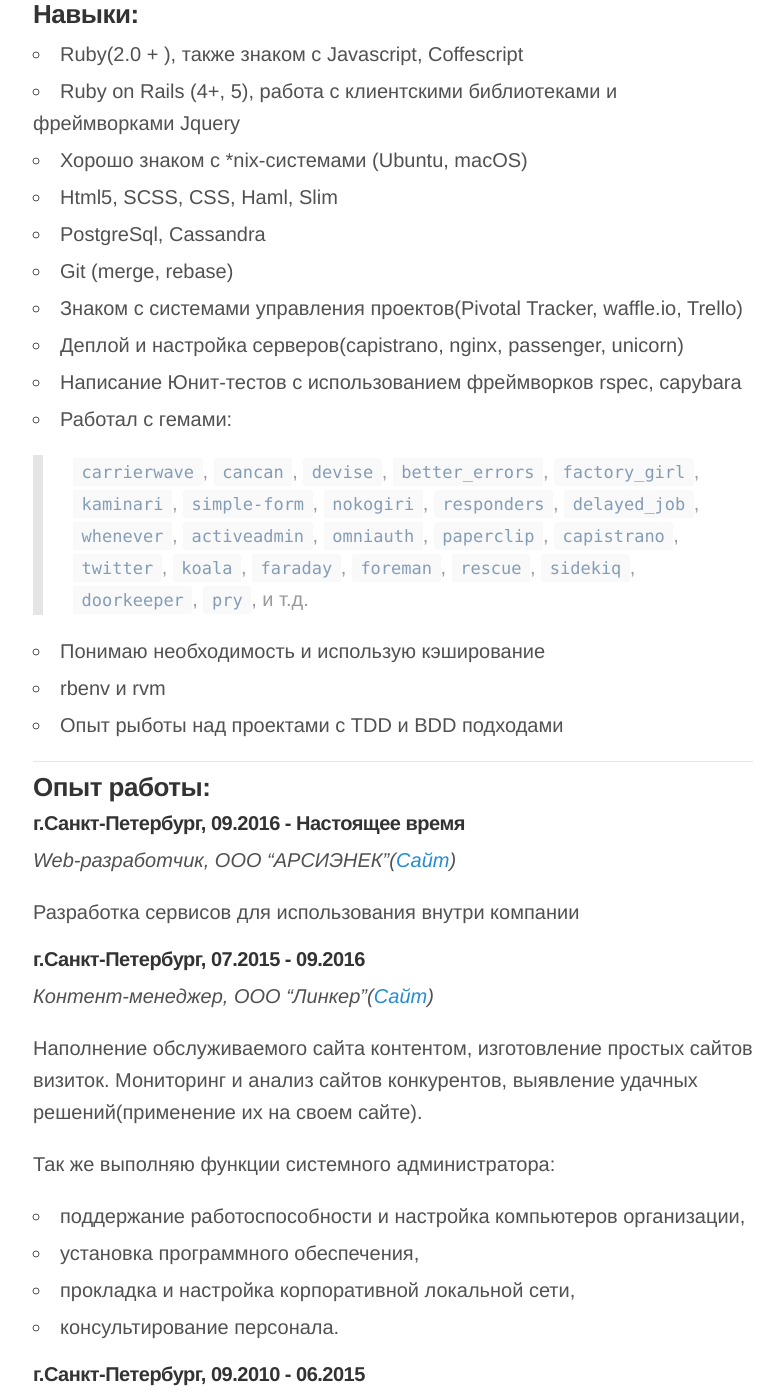
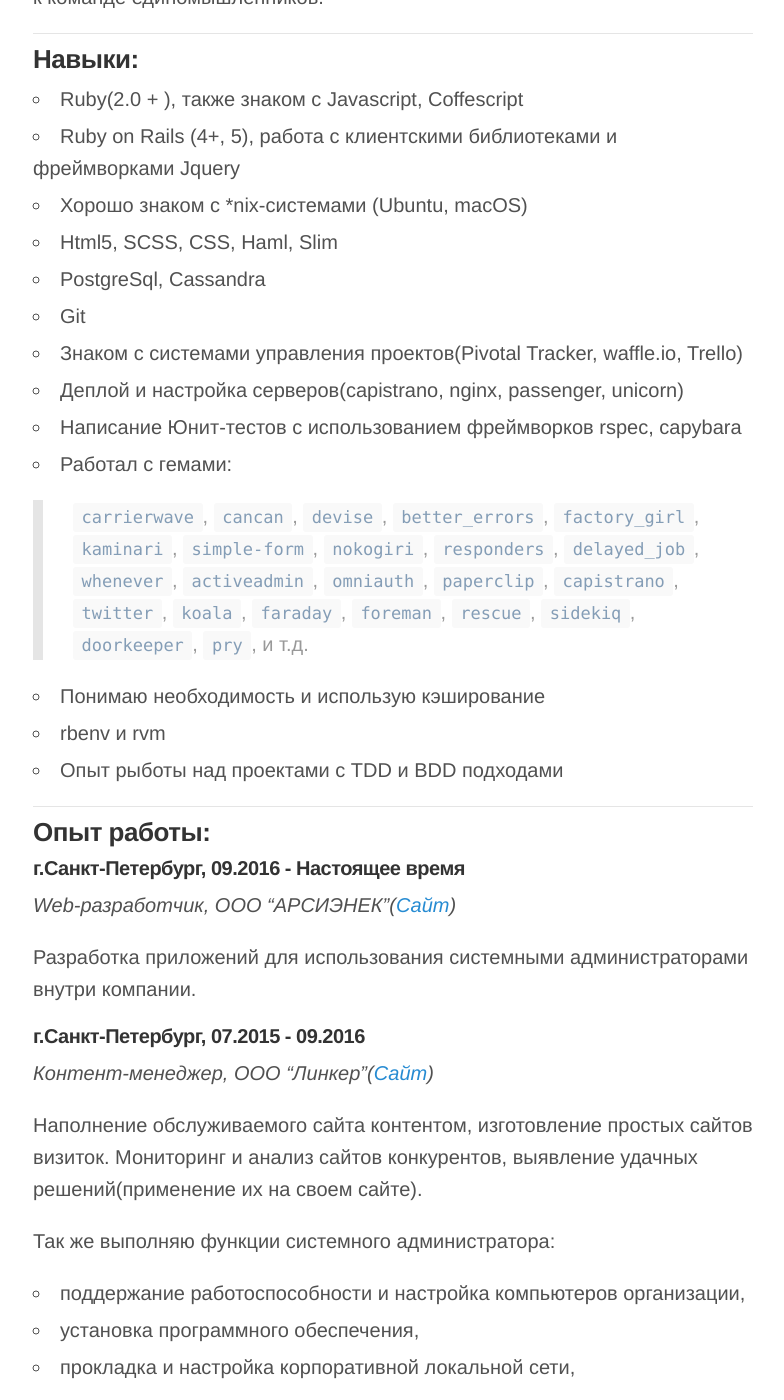
Before and after one commit to vlasikhin/vlasikhin.github.io, a Jekyll site: the page built from ru.md, in a window 1280 px wide and 1400 px high, scrolled down 551 px. Shown: the whole window, without its empty margins (247-1031 px from the left). Built offline with Jekyll 4.4.1, drawn with Linux system fonts in a browser that asks for light colours; our own code applies the rules of GitHub Pages for plain Markdown files; some of the changed text lies outside the part shown.

Commit message:
add and change md files

```diff
--- a/ru.md
+++ b/ru.md
@@ -1,7 +1,8 @@
 ---
-title: Ruby on Rails developer
 permalink: /ru/
 ---
+
+## Ruby on Rails developer
 
 Скачать [резюме](/files/resume_ror_vlasikhin_rus.pdf)
 
@@ -20,7 +21,7 @@
 * Хорошо знаком  с *nix-системами (Ubuntu, macOS)
 * Html5, SCSS, CSS,  Haml, Slim
 * PostgreSql, Cassandra
-* Git (merge, rebase)
+* Git
 * Знаком с системами управления проектов(Pivotal Tracker, waffle.io, Trello)
 * Деплой и настройка серверов(capistrano, nginx, passenger, unicorn)
 * Написание Юнит-тестов с использованием фреймворков rspec, capybara
@@ -43,7 +44,7 @@
 
 _Web-разработчик, ООО "АРСИЭНЕК"([Сайт](http://rcntec.com/))_
 
-Разработка сервисов для использования внутри компании
+Разработка приложений для использования системными администраторами внутри компании.
 
 ###### г.Санкт-Петербург, 07.2015 - 09.2016
 
```
Also changed, not shown: about.md (added, +11 -0 lines), contacts.md (added, +11 -0 lines), en.md (+6 -5 lines).
